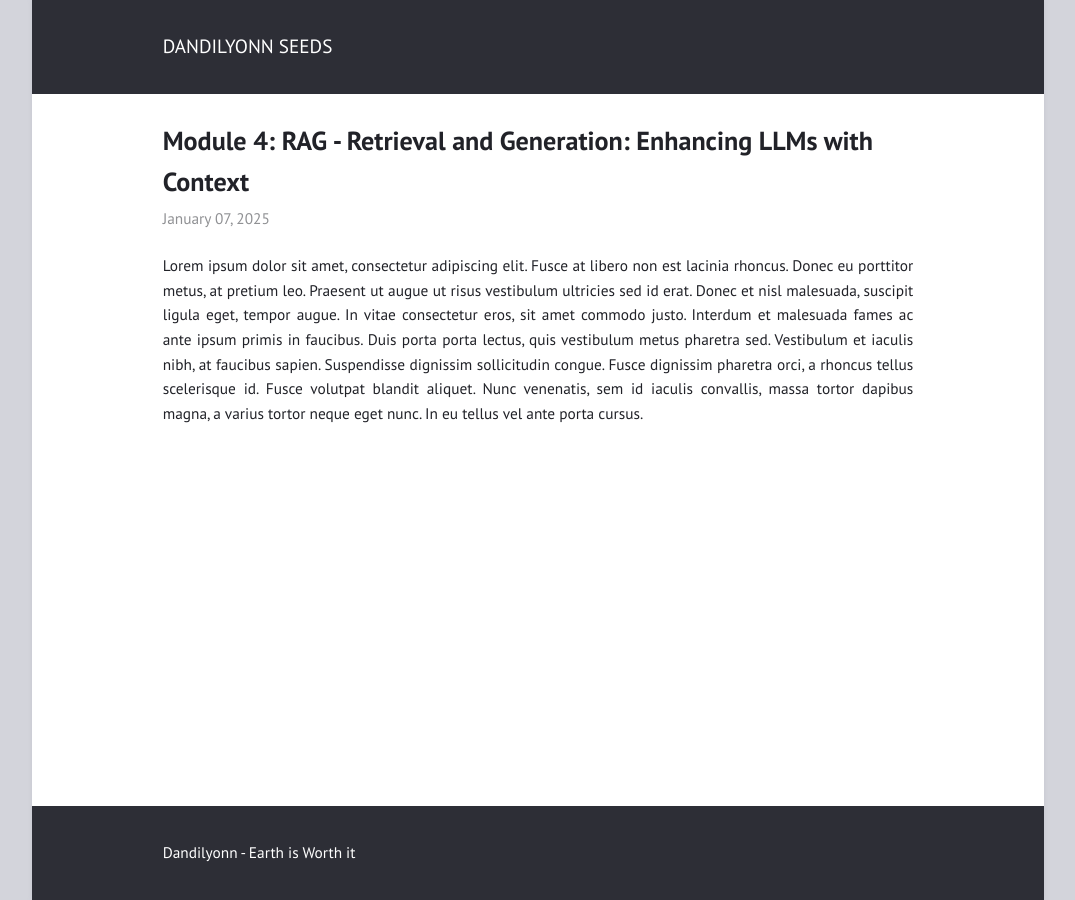
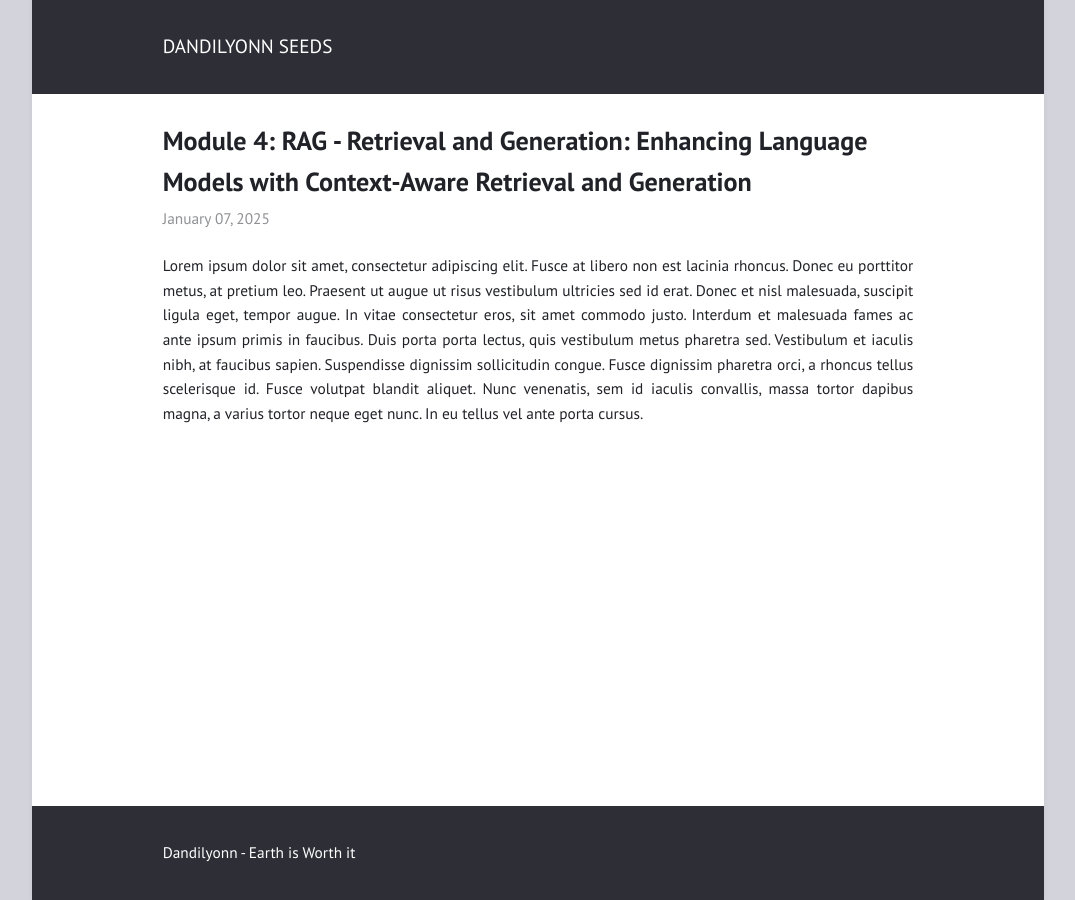
Before and after one commit to GiovaneIwamoto/markdown-blog-renderer, a Jekyll site: the page built from _posts/2025-01-07-module-4.md, in a window 1280 px wide. Shown: the whole page, without its empty margins (102-1177 px from the left). Built offline with Jekyll 4.4.1, drawn with Linux system fonts in a browser that asks for light colours.

Commit message:
change: title

```diff
--- a/_posts/2025-01-07-module-4.md
+++ b/_posts/2025-01-07-module-4.md
@@ -1,5 +1,5 @@
 ---
-title: "Module 4: RAG - Retrieval and Generation: Enhancing LLMs with Context"
+title: "Module 4: RAG - Retrieval and Generation: Enhancing Language Models with Context-Aware Retrieval and Generation"
 layout: post
 ---
 
```
